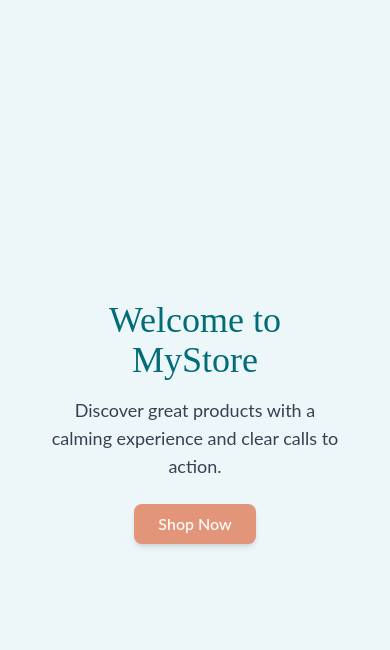
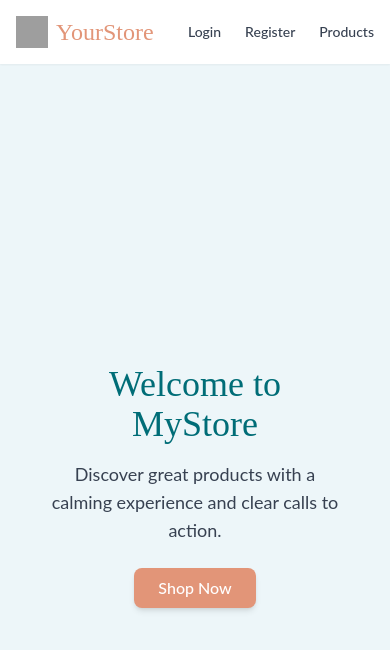
Before and after one commit to iabramova00/online-store-ts, a React (Vite) app in the folder client/: page / in a window 390 px wide. Shown: the top 650 px of the page. Built offline with nearby package versions, Linux system fonts and the light colour scheme; no server answers; grey boxes are pictures that could not be loaded.

Commit message:
feat(navbar): add responsive static navbar with layout and links

```diff
--- a/client/src/App.tsx
+++ b/client/src/App.tsx
@@ -1,11 +1,14 @@
 import { Routes, Route } from "react-router-dom";
 import AuthLayout from "./layouts/AuthLayout";
+import Navbar from "./components/Navbar";
 import LoginPage from "./pages/LoginPage";
 import RegisterPage from "./pages/RegisterPage";
 import HomePage from "./pages/HomePage";
 
 function App() {
   return (
+    <>
+      <Navbar /> {/* ✅ Must go outside Routes */}
       <Routes>
         <Route element={<AuthLayout />}>
           <Route path="/" element={<HomePage />} />
@@ -13,6 +16,7 @@ function App() {
           <Route path="/register" element={<RegisterPage />} />
         </Route>
       </Routes>
+    </>
   );
 }
 
--- /dev/null
+++ b/client/src/components/Navbar.tsx
@@ -0,0 +1,34 @@
+import { Link } from "react-router-dom";
+
+const Navbar: React.FC = () => {
+  return (
+    <header className="bg-white dark:bg-gray-900 shadow-sm sticky top-0 z-50">
+      <div className="max-w-7xl mx-auto px-4 sm:px-6 lg:px-8 py-4 flex items-center justify-between">
+        {/* Logo & Brand */}
+        <Link to="/" className="flex items-center text-2xl font-heading text-accent">
+          <img
+            src="https://flowbite.s3.amazonaws.com/blocks/marketing-ui/logo.svg"
+            alt="YourStore Logo"
+            className="w-8 h-8 mr-2"
+          />
+          YourStore
+        </Link>
+
+        {/* Static links */}
+        <div className="flex items-center space-x-6 text-sm sm:text-base font-medium text-gray-700 dark:text-gray-200">
+          <Link to="/login" className="hover:text-accent">Login</Link>
+          <Link to="/register" className="hover:text-accent">Register</Link>
+
+          {/* Products aligned far right for future dropdown */}
+          <div className="ml-8">
+            <Link to="/products" className="hover:text-accent">
+              Products
+            </Link>
+          </div>
+        </div>
+      </div>
+    </header>
+  );
+};
+
+export default Navbar;
```
Lines whose indentation alone changed are shown as unchanged.
